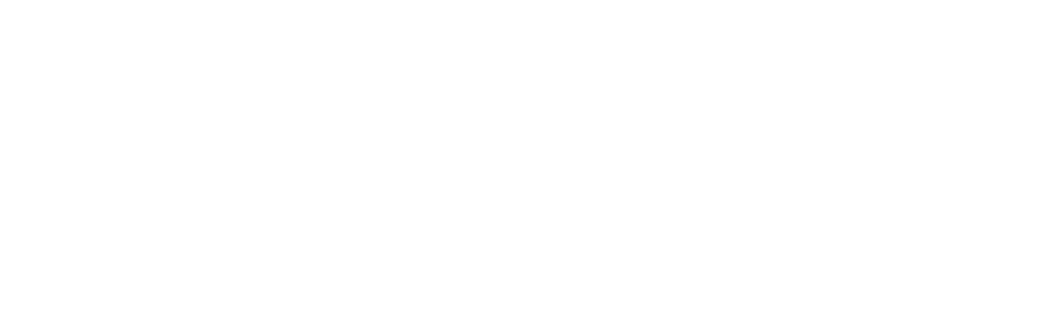
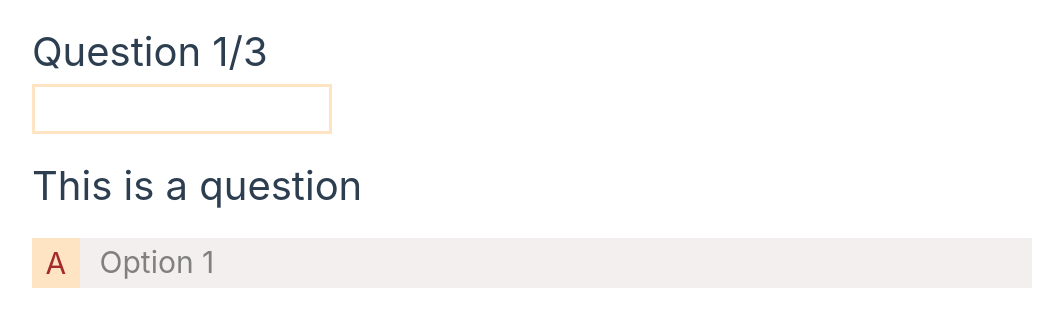
Before and after one commit to slandonlewis/Learn-CS-Vue-Tutorial, a Vue app in the folder quiz-app/: page /quiz/1 in a window 1280 px wide. Before the commit this address had no page. Shown: the top 326 px of the page, without its empty margins (108-1171 px from the left). Built offline with nearby package versions, Linux system fonts and the light colour scheme.

Commit message:
template for QuizView component

```diff
--- a/quiz-app/src/router/index.js
+++ b/quiz-app/src/router/index.js
@@ -1,5 +1,6 @@
 import {createRouter, createWebHistory} from "vue-router"
 import QuizesView from '../views/QuizesView.vue'
+import QuizView from '../views/QuizView.vue'
 
 const router = createRouter({
     history: createWebHistory(import.meta.env.BASE_URL),
@@ -8,6 +9,11 @@
             path: "/",
             name: "Quizes",
             component: QuizesView
+        },
+        {
+            path: "/quiz/:id",
+            name: 'Quiz',
+            component: QuizView
         }
     ]
 })
--- /dev/null
+++ b/quiz-app/src/views/QuizView.vue
@@ -0,0 +1,84 @@
+<script setup>
+
+</script>
+
+<template>
+    <div>
+        <header>
+            <h4>Question 1/3</h4>
+            <div class="bar">
+                <div class="completion">
+                </div>
+            </div>
+        </header>
+        <div>
+            <div class="question-container">
+                <h1 class="question">This is a question</h1>
+            </div>
+            <div class="options-container">
+                <div class="option">
+                    <p class="option-label">A</p>
+                    <div class="option-value">
+                        <p>Option 1</p>
+                    </div>
+                </div>
+            </div>
+        </div>
+    </div>
+</template>
+
+<style scoped>
+    header {
+        margin-top: 20px;
+    }
+
+    header h4 {
+        font-size: 40px;
+    }
+
+    .bar {
+        width: 300px;
+        height: 50px;
+        border: 3px solid bisque
+    }
+
+    .completion {
+        height: 100%;
+        width: 0%;
+        background-color: bisque;
+    }
+
+    .question-container {
+        margin-top: 20px;
+    }
+
+    .question {
+        font-size: 40px;
+        margin-bottom: 20px;
+    }
+
+    .option {
+        display: flex;
+        margin-bottom: 20px;
+        cursor: pointer;
+    }
+
+    .option-label {
+        background-color: bisque;
+        width: 50px;
+        height: 50px;
+        font-size: 30px;
+        display: flex;
+        align-items: center;
+        justify-content: center;
+        color: brown;
+    }
+
+    .option-value {
+        background-color: rgb(244,239,239);
+        width: 100%;
+        font-size: 30px;
+        color: grey;
+        padding: 0 20px;
+    }
+</style>
```
